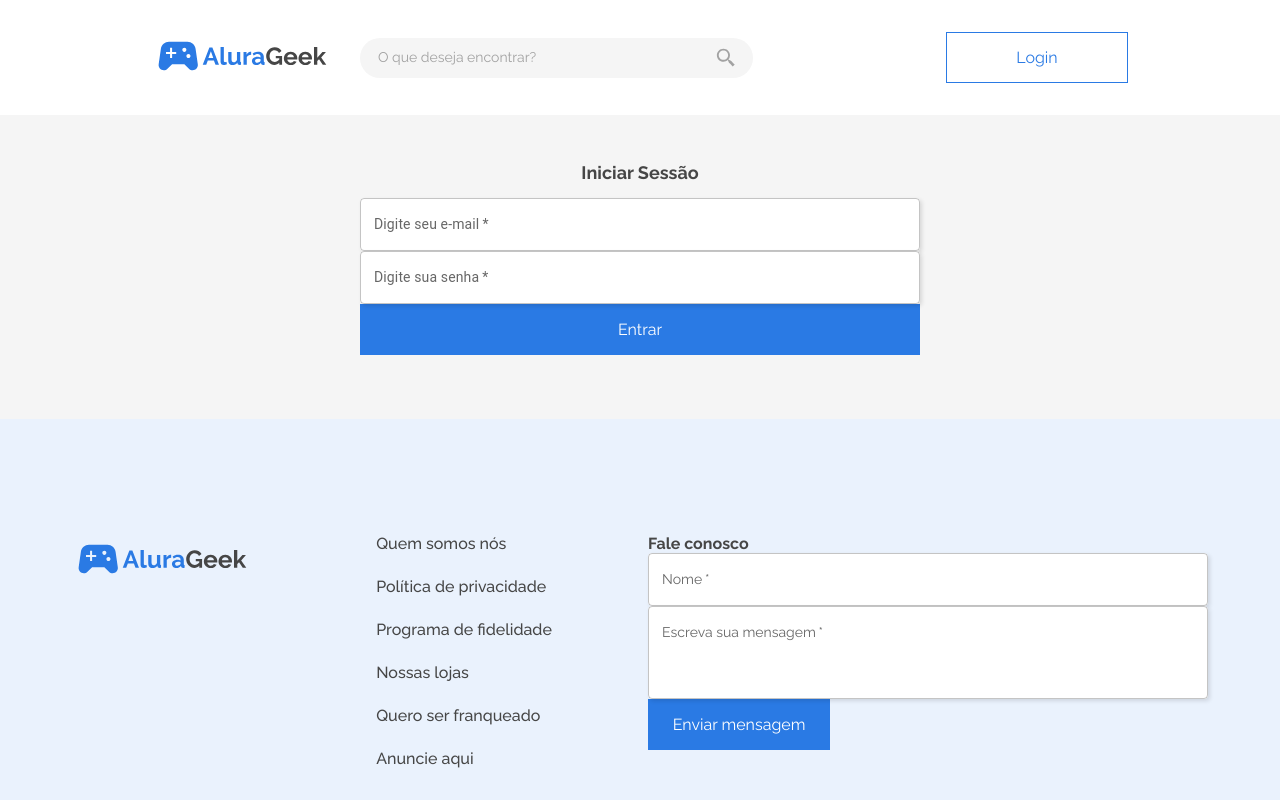
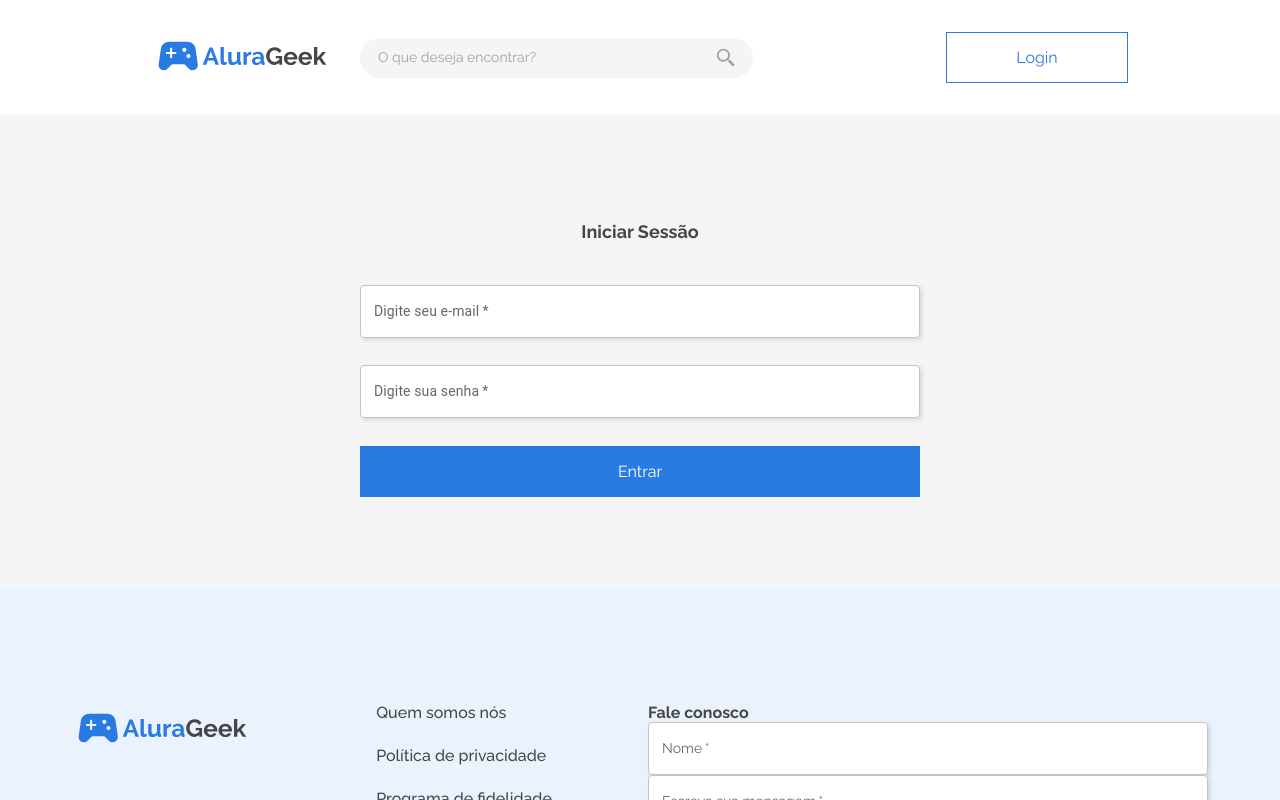
Before and after one commit to artenlf/alurageek, a Next.js app: page /login in a window 1280 px wide. Shown: the top 800 px of the page. Built offline with nearby package versions, Linux system fonts and the light colour scheme.

Commit message:
refactors container

```diff
--- /dev/null
+++ b/src/components/Containers/LoginFormContainer/index.tsx
@@ -0,0 +1,10 @@
+import styled from "styled-components";
+import FormContainer from "../FormContainer";
+
+const LoginFormContainer = styled(FormContainer)`
+  justify-content: space-between;
+  height: 291px;
+  margin: 91px auto;
+`;
+
+export default LoginFormContainer;
--- a/src/components/LoginForm/index.tsx
+++ b/src/components/LoginForm/index.tsx
@@ -1,5 +1,5 @@
 import Button from "../Button";
-import FormContainer from "../Containers";
+import LoginFormContainer from "../Containers/LoginFormContainer";
 import FormSection from "../FormSection";
 import TextFieldInput from "../TextField";
 import { Title18 } from "../Title";
@@ -10,7 +10,7 @@ const LoginForm = () => {
   return (
     <>
       <FormSection>
-        <FormContainer>
+        <LoginFormContainer>
           <Title18>Iniciar Sessão</Title18>
           {formLabels.map((label, index) => (
             <TextFieldInput key={index} label={label} required />
@@ -23,7 +23,7 @@ const LoginForm = () => {
           >
             Entrar
           </Button>
-        </FormContainer>
+        </LoginFormContainer>
       </FormSection>
     </>
   );
--- a/src/components/NewProductForm/index.tsx
+++ b/src/components/NewProductForm/index.tsx
@@ -2,7 +2,7 @@ import { Title } from "../Title";
 import Button from "../Button";
 import TextFieldInput from "../TextField";
 import FormSection from "../FormSection";
-import FormContainer from "../Containers";
+import FormContainer from "../Containers/FormContainer";
 
 const formLabels = [
   "URL da imagem",
```
Also changed, not shown: src/components/Containers/FormContainer/index.tsx (renamed from src/components/Containers/index.tsx).
